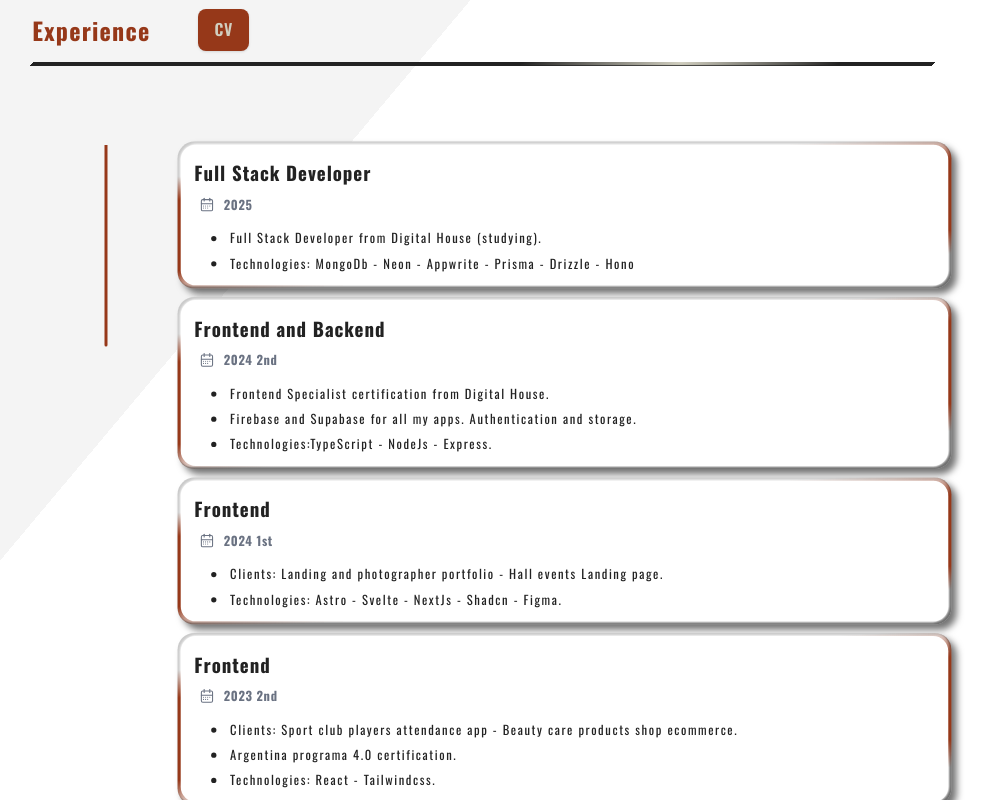
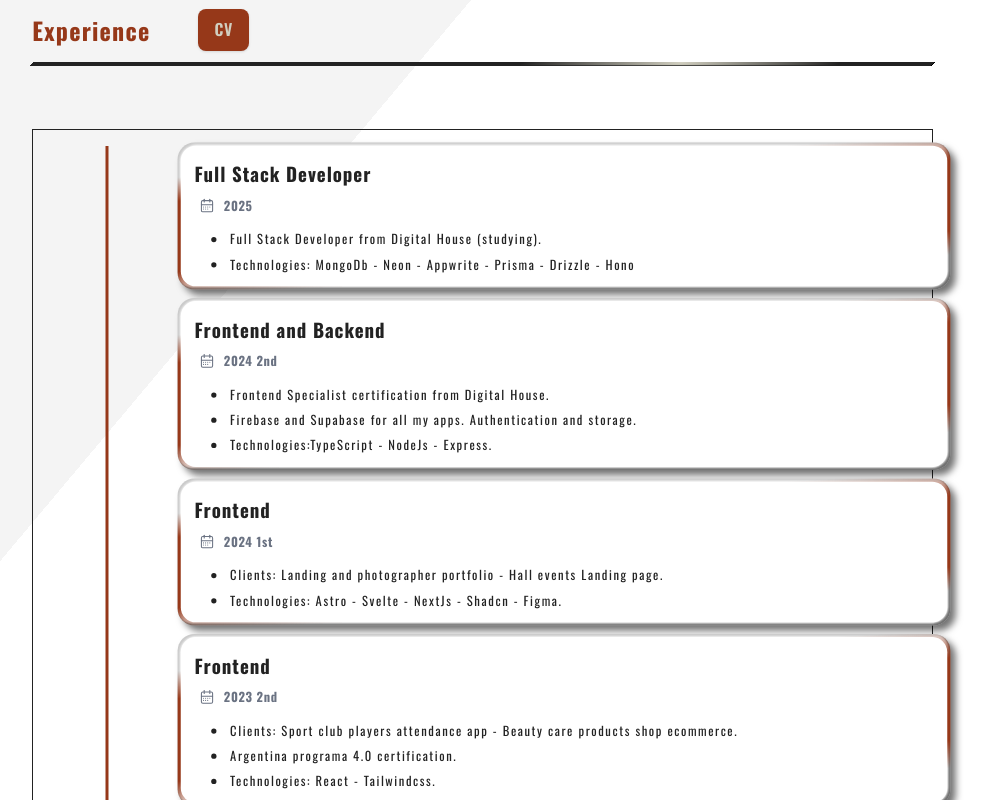
Before and after one commit to jonatanjmissora/portfolio, a Next.js app: page / in a window 1280 px wide. Shown: the part 2200-3000 px from the top of the page, without its empty margins (150-1142 px from the left). Built offline with nearby package versions, Linux system fonts and the light colour scheme.

Commit message:
empezando con el scroll indicator

```diff
--- a/app/_components/ScrollIIndicator.tsx
+++ /dev/null
@@ -1,11 +0,0 @@
-"use client"
-
-export default function ScrollIIndicator() {
-
-
-  return (
-    <svg width={24} fill="none" stroke="currentColor" strokeWidth={3} strokeLinecap="round" strokeLinejoin="round" className="text-[var(--color-primary)] mx-auto h-1/2">
-      <line className="timeline" x1="12" y1="0" x2="12" y2="200" />
-    </svg>
-  )
-}
--- a/app/_layouts/04_experience/Experience.tsx
+++ b/app/_layouts/04_experience/Experience.tsx
@@ -4,8 +4,11 @@ import CalendarSVG from "@/app/_assets/CalendarSVG"
 import { useEffect } from "react"
 import "./styles.css"
 import { EXPERTICE } from "@/app/_lib/constants/expertice"
+import ScrollIIndicator from "./ScrollIIndicator"
 
 export default function Experience() {
+
+
 
     return (
         <div className="w-full gradient">
@@ -17,12 +20,10 @@ export default function Experience() {
                     </div>
                     <div className="title-under bg-[var(--foreground)]"></div>
                 </div>
-                <div className="flex gap-4 w-full pt-4">
+                <div className="flex gap-4 w-full pt-4 border cards-container">
                     <aside className="w-1/6">
-                        <div className="w-1/3 h-full mx-auto ">
-                            <svg width={24} fill="none" stroke="currentColor" strokeWidth={3} strokeLinecap="round" strokeLinejoin="round" className="text-[var(--color-primary)] mx-auto h-1/2">
-                                <line className="timeline" x1="12" y1="0" x2="12" y2="200" />
-                            </svg>
+                        <div className="w-1/3 h-full mx-auto">
+                            <ScrollIIndicator />
                         </div>
                     </aside>
 
--- /dev/null
+++ b/app/_layouts/04_experience/ScrollIIndicator.tsx
@@ -0,0 +1,21 @@
+"use client"
+
+import { useEffect } from "react";
+
+export default function ScrollIIndicator() {
+
+  useEffect(() => {
+    const winScroll = document.body.scrollTop || document.documentElement.scrollTop;
+    const height = document.documentElement.scrollHeight - document.documentElement.clientHeight;
+    const scrolled = (winScroll / height) * 100;
+
+    console.log(scrolled)
+
+  }, [])
+
+  return (
+    <svg width={24} height={24} fill="none" stroke="currentColor" strokeWidth={3} strokeLinecap="round" strokeLinejoin="round" className="text-[var(--color-primary)] mx-auto h-full">
+      <line className="timeline" x1="12" y1="0" x2="12" y2="2000" />
+    </svg>
+  )
+}
--- a/app/_layouts/04_experience/styles.css
+++ b/app/_layouts/04_experience/styles.css
@@ -53,7 +53,7 @@
 
 @keyframes draw {
     from {
-        stroke-dashoffset: 320;
+        stroke-dashoffset: 1800;
     }
 
     to {
```
